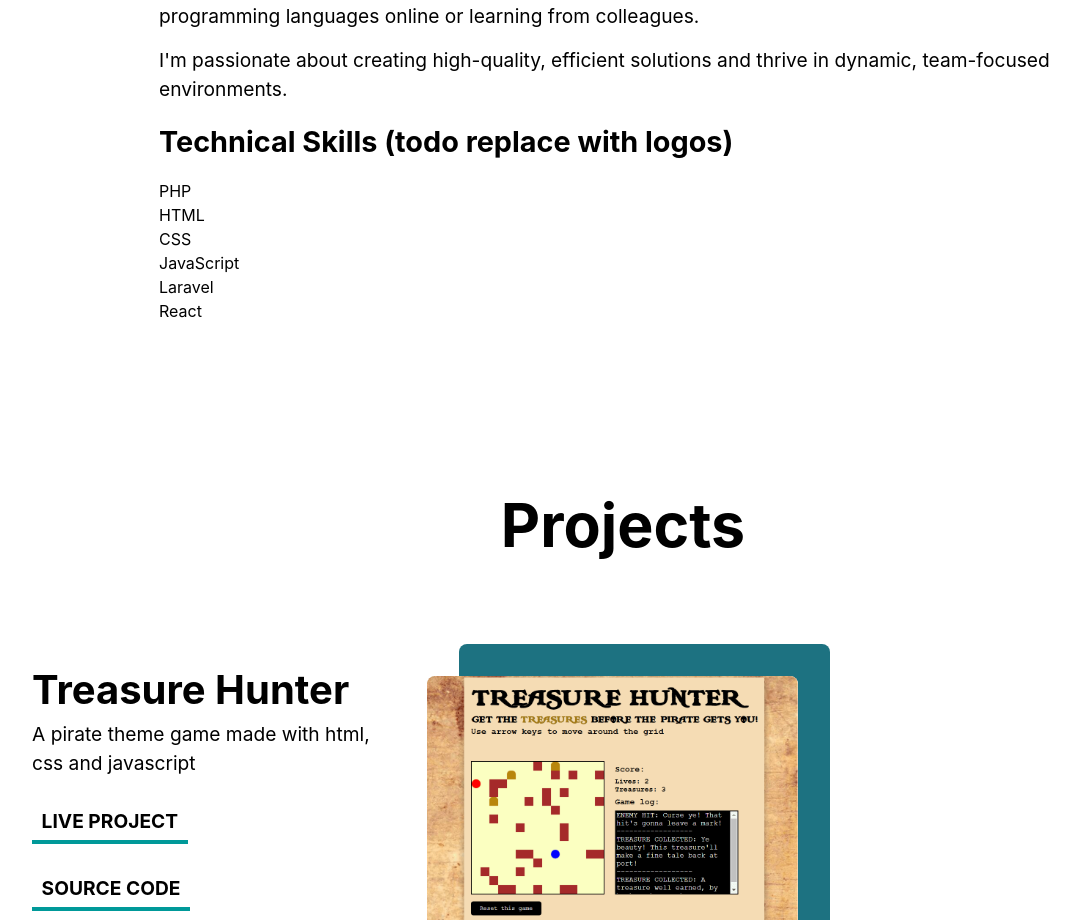
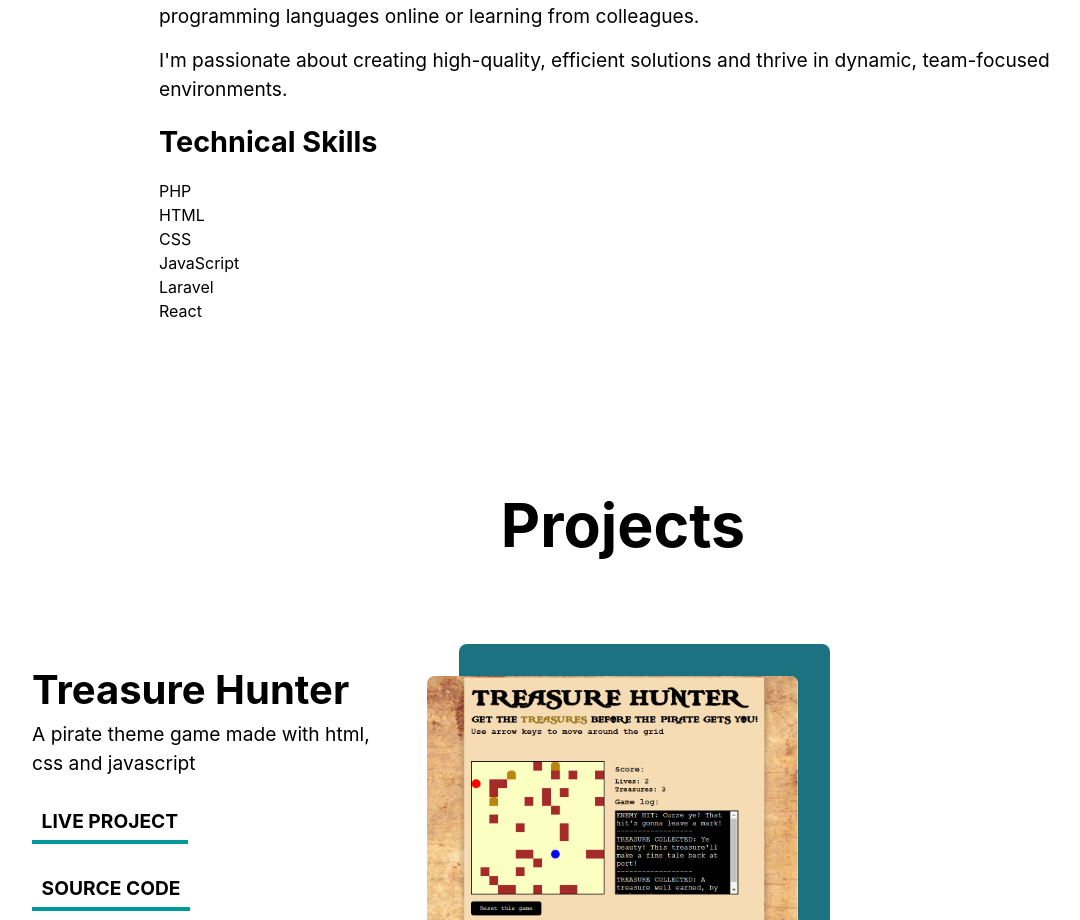
Before and after one commit to Hakke89/Portfolio, a React (Vite) app: page / in a window 1280 px wide. Shown: the part 1364-2284 px from the top of the page, without its empty margins (17-1097 px from the left). Built offline with nearby package versions, Linux system fonts and the light colour scheme.

Commit message:
refactor About component: update heading for technical skills section

```diff
--- a/src/components/About.tsx
+++ b/src/components/About.tsx
@@ -31,7 +31,7 @@ function About(): JSX.Element {
                     solutions and thrive in dynamic, team-focused environments.
                 </p>
 
-                <h3>Technical Skills (todo replace with logos)</h3>
+                <h3>Technical Skills</h3>
 
                 <ul>
                     <li>PHP</li>
```
